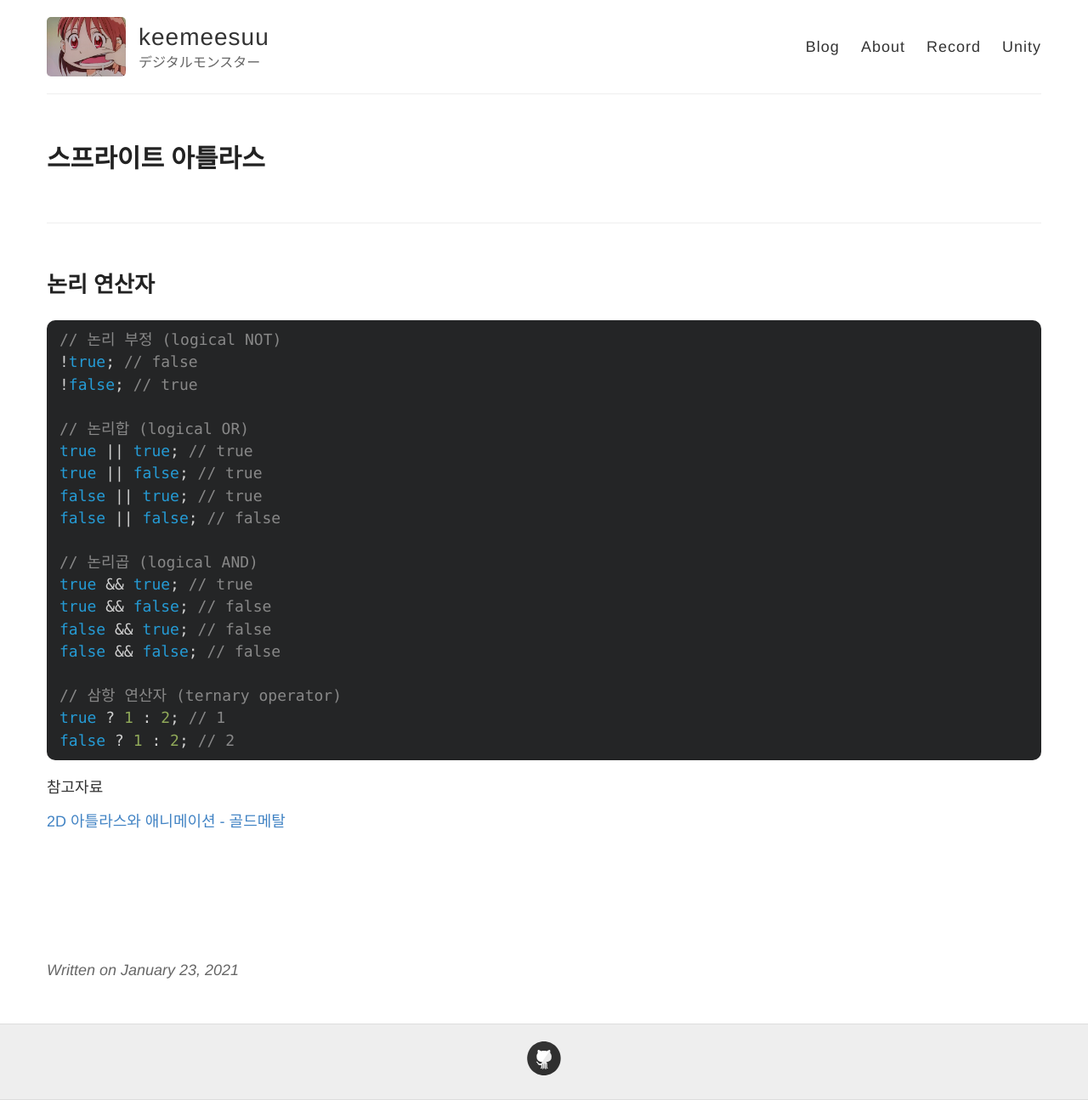
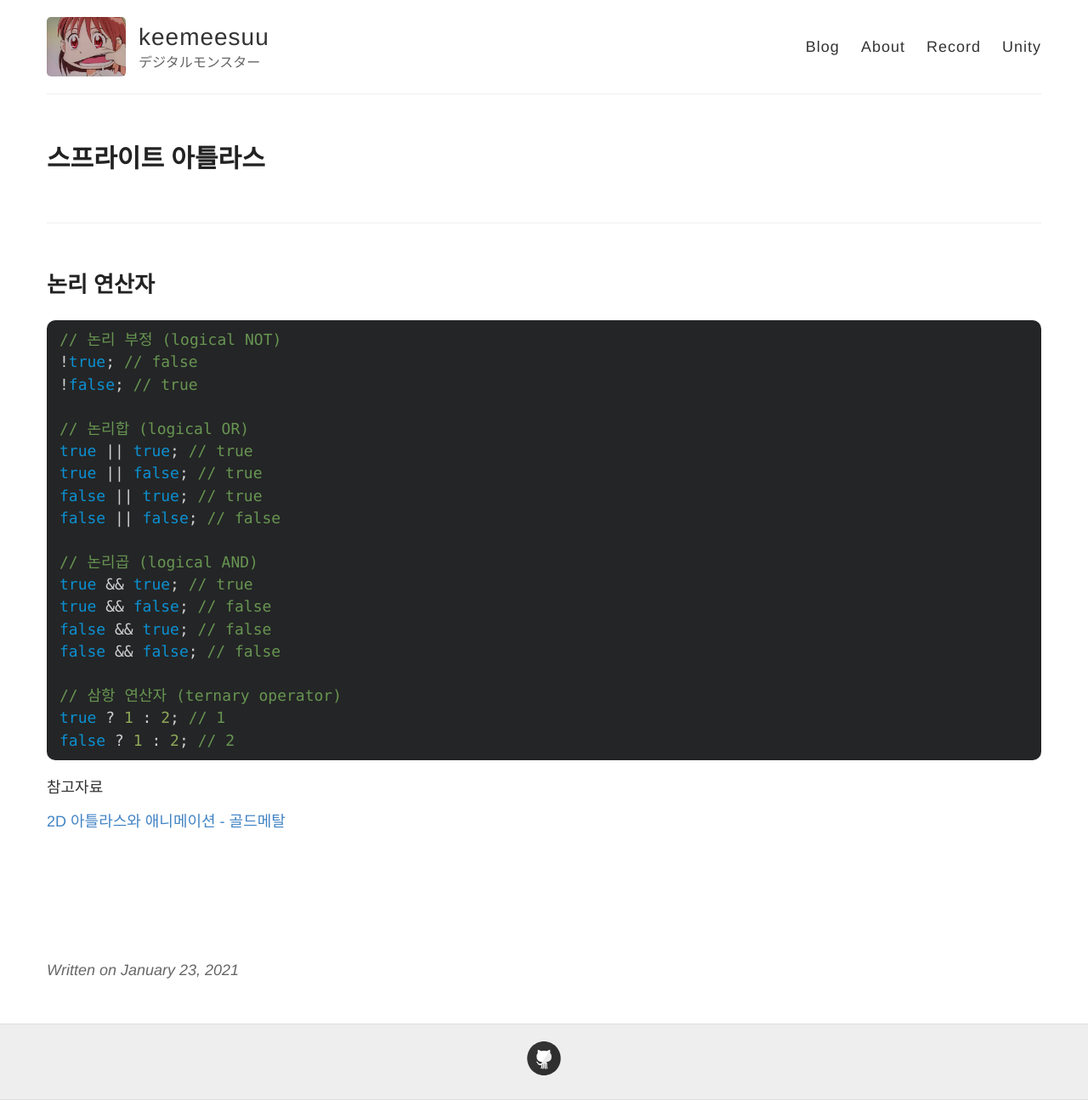
Before and after one commit to keemeesuu/keemeesuu.github.io, a Jekyll site: the page built from _posts/dev/etc/2021-01-24-booleanType.md, in a window 1280 px wide. Shown: the whole page at 85% size. Built offline with Jekyll 4.4.1, drawn with Linux system fonts in a browser that asks for light colours.

Commit message:
Update _highlights.scss

```diff
--- a/_sass/_highlights.scss
+++ b/_sass/_highlights.scss
@@ -103,7 +103,7 @@ code {
   background-color: #ac4142;
 }
 .highlight .n { color: #f8f8f2 } /* Name */
-.highlight .c, .highlight .cd, .highlight .cm, .highlight .c1, .highlight .cs {
+.highlight .c, .highlight .cd, .highlight .cm, .highlight .cs {
   color: #888;
 }
 .highlight .cp {
@@ -129,7 +129,7 @@ code {
   font-weight: bold;
 }
 .highlight .k, .highlight .kn, .highlight .kp, .highlight .kr, .highlight .kv {
-  color: #259bd5;
+  color: #0c90d1;
 }
 .highlight .kc {
   color: #d28445;
```
